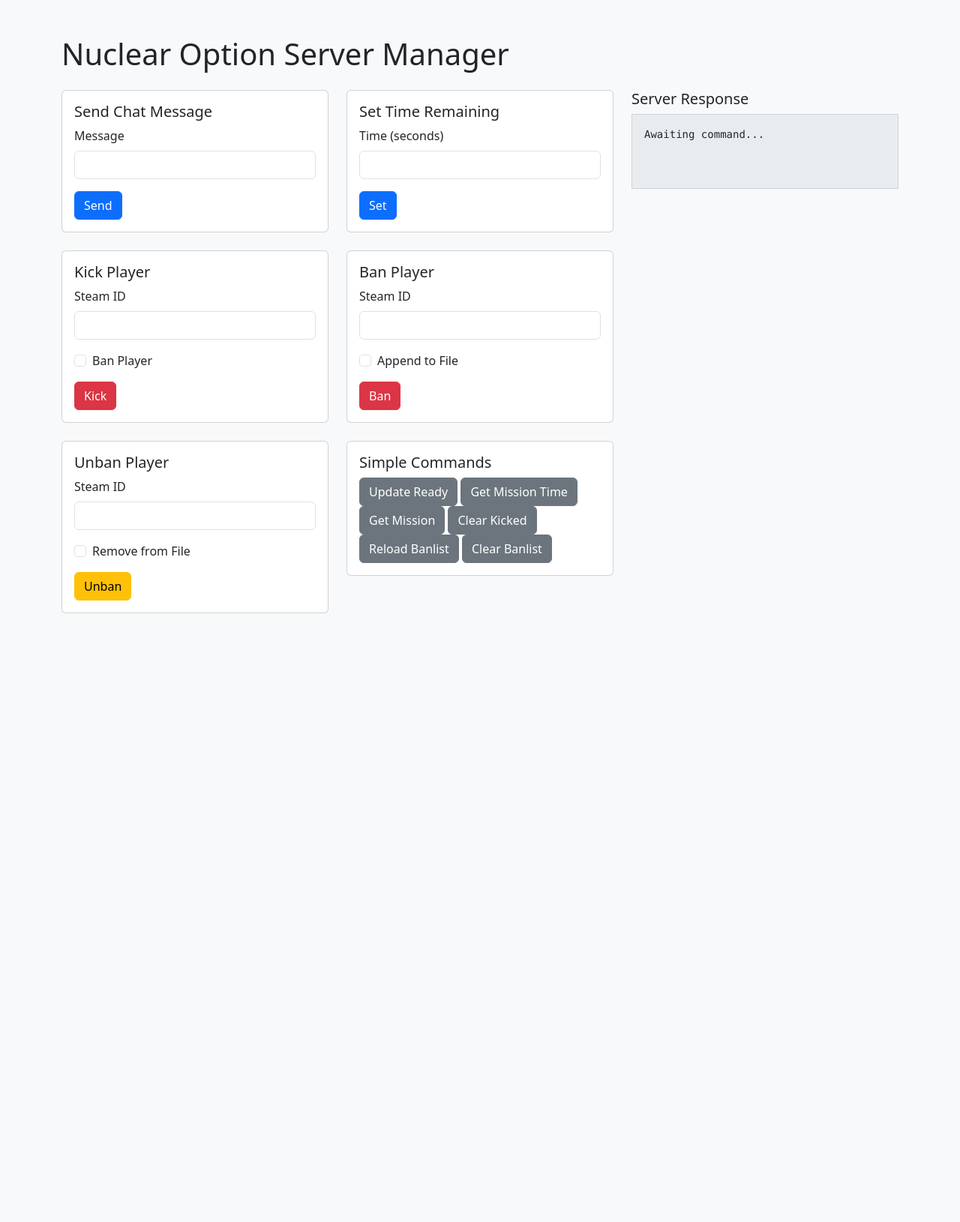
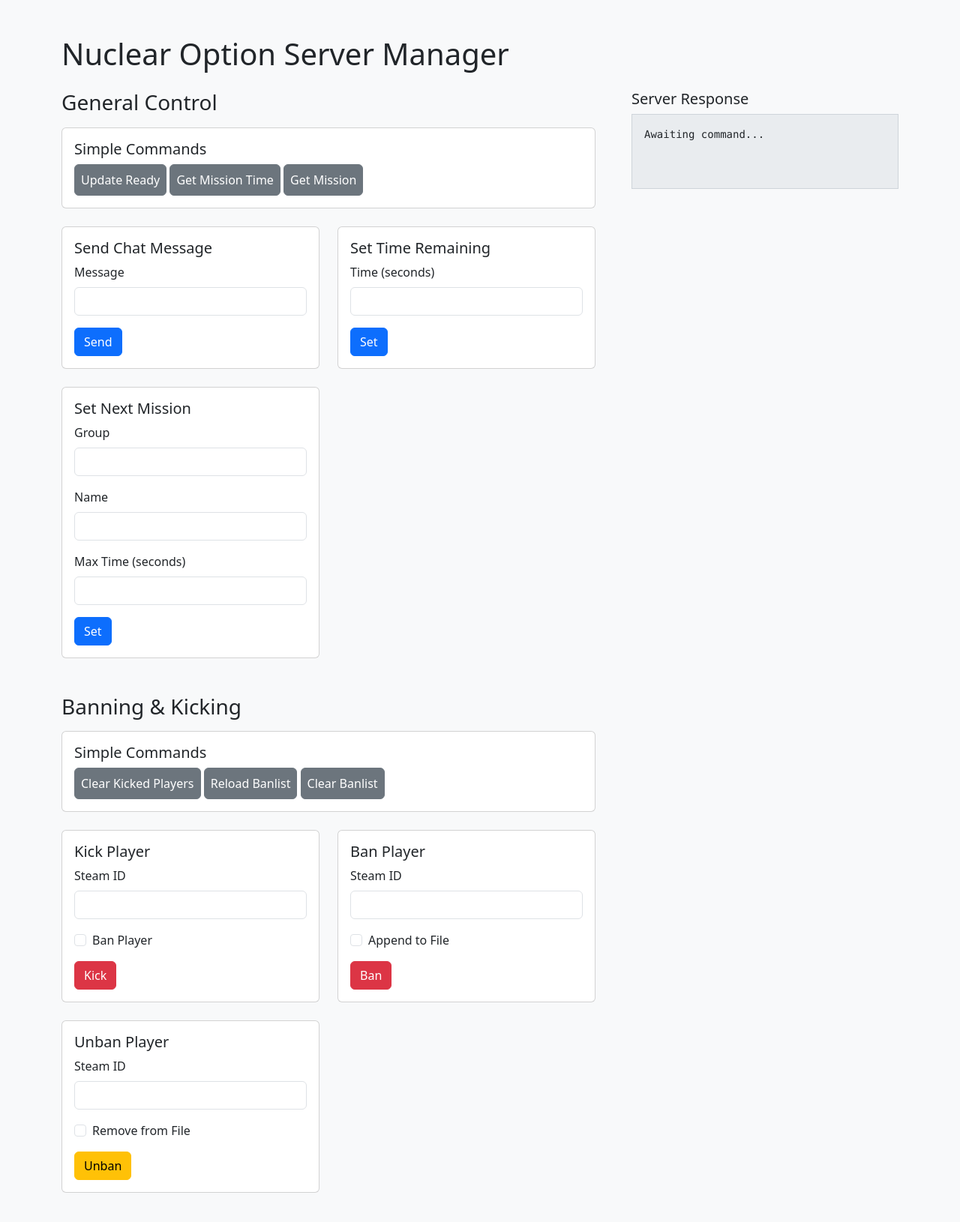
Before and after one commit to Shockfront-Studios/Nuclear-Option-Server-Tools, a Flask app: template ServerControlPanel/templates/index.html in a window 1280 px wide. Shown: the top 1630 px of the page at 75% size. Run offline with Flask 3, Linux system fonts and the light colour scheme; the template is opened without the code that fills it, so the values that code supplies are empty.

Commit message:
adding Set Next Mission and improving layout

```diff
--- a/ServerControlPanel/app.py
+++ b/ServerControlPanel/app.py
@@ -98,10 +98,15 @@ def set_time_remaining():
     data = request.get_json()
     time = data.get('time')
     if time is None:
-        return jsonify({'success': False, 'error': 'Time not provided'}), 400
+        return jsonify({'success': False, 'error': 'Time not provided.'}), 400
+    try:
+        time_float = float(time)
+    except (ValueError, TypeError):
+        return jsonify({'success': False, 'error': 'Invalid time format.'}), 400
+
     commander = create_remote_commander()
     success, response = server_commands.set_time_remaining(
-        commander, float(time))
+        commander, time_float)
     return jsonify({'success': success, 'response': response})
 
 
@@ -113,10 +118,15 @@ def set_next_mission():
     name = data.get('name')
     max_time = data.get('max_time')
     if not all([group, name, max_time]):
-        return jsonify({'success': False, 'error': 'Missing arguments'}), 400
+        return jsonify({'success': False, 'error': 'Missing parameters.'}), 400
+    try:
+        max_time_float = float(max_time)
+    except (ValueError, TypeError):
+        return jsonify({'success': False, 'error': 'Invalid time format.'}), 400
+
     commander = create_remote_commander()
     success, response = server_commands.set_next_mission(
-        commander, group, name, float(max_time))
+        commander, group, name, max_time_float)
     return jsonify({'success': success, 'response': response})
 
 
@@ -190,4 +200,5 @@ if __name__ == '__main__':
     if config.SSL_CERT_PATH and config.SSL_KEY_PATH:
         ssl_context = (config.SSL_CERT_PATH, config.SSL_KEY_PATH)
 
-    app.run(host=config.FLASK_HOST, port=config.FLASK_PORT, ssl_context=ssl_context)
+    app.run(host=config.FLASK_HOST, port=config.FLASK_PORT,
+            ssl_context=ssl_context)
--- a/ServerControlPanel/templates/index.html
+++ b/ServerControlPanel/templates/index.html
@@ -1,17 +1,24 @@
 <!DOCTYPE html>
 <html lang="en">
+
 <head>
     <meta charset="UTF-8">
     <meta name="viewport" content="width=device-width, initial-scale=1.0">
     <title>Nuclear Option Server Manager</title>
     <link href="https://cdn.jsdelivr.net/npm/bootstrap@5.3.0/dist/css/bootstrap.min.css" rel="stylesheet">
     <style>
+        html, body {
+            height: 100%;
+            overflow: hidden;
+        }
         body {
             background-color: #f8f9fa;
         }
+
         .command-card {
             margin-bottom: 1.5rem;
         }
+
         #response-area {
             white-space: pre-wrap;
             background-color: #e9ecef;
@@ -21,14 +28,33 @@
         }
     </style>
 </head>
+
 <body>
-    <div class="container py-5">
+    <div class="container py-5" style="height: 100%; display: flex; flex-direction: column;">
         <h1 class="mb-4">Nuclear Option Server Manager</h1>
 
+        <div class="row flex-grow-1">
+            <div class="col-md-8" style="max-height: calc(100vh - 150px); overflow-y: auto;">
+                <!-- Commands -->
                 <div class="row">
-            <div class="col-md-8">
+                    <!-- General Control Group -->
+                    <h3 class="mb-3">General Control</h3>
                     <div class="row">
-                    <!-- Command Forms -->
+                    </div>
+                    <div class="row">
+                        <div class="col-md-12">
+                            <div class="card command-card">
+                                <div class="card-body">
+                                    <h5 class="card-title">Simple Commands</h5>
+                                    <button class="btn btn-secondary p-2" data-command="update-ready">Update
+                                        Ready</button>
+                                    <button class="btn btn-secondary p-2" data-command="get-mission-time">Get Mission
+                                        Time</button>
+                                    <button class="btn btn-secondary p-2" data-command="get-mission">Get
+                                        Mission</button>
+                                </div>
+                            </div>
+                        </div>
                         <div class="col-md-6">
                             <div class="card command-card">
                                 <div class="card-body">
@@ -36,7 +62,8 @@
                                     <form id="send-chat-message-form">
                                         <div class="mb-3">
                                             <label for="chat-message" class="form-label">Message</label>
-                                        <input type="text" class="form-control" id="chat-message" name="message" required>
+                                            <input type="text" class="form-control" id="chat-message" name="message"
+                                                required>
                                         </div>
                                         <button type="submit" class="btn btn-primary">Send</button>
                                     </form>
@@ -50,7 +77,8 @@
                                     <form id="set-time-remaining-form">
                                         <div class="mb-3">
                                             <label for="time-remaining" class="form-label">Time (seconds)</label>
-                                        <input type="number" class="form-control" id="time-remaining" name="time" required>
+                                            <input type="number" class="form-control" id="time-remaining" name="time"
+                                                required>
                                         </div>
                                         <button type="submit" class="btn btn-primary">Set</button>
                                     </form>
@@ -60,11 +88,58 @@
                         <div class="col-md-6">
                             <div class="card command-card">
                                 <div class="card-body">
+                                    <h5 class="card-title">Set Next Mission</h5>
+                                    <form id="set-next-mission-form">
+                                        <div class="mb-3">
+                                            <label for="mission-group" class="form-label">Group</label>
+                                            <input type="text" class="form-control" id="mission-group" name="group"
+                                                required>
+                                        </div>
+                                        <div class="mb-3">
+                                            <label for="mission-name" class="form-label">Name</label>
+                                            <input type="text" class="form-control" id="mission-name" name="name"
+                                                required>
+                                        </div>
+                                        <div class="mb-3">
+                                            <label for="mission-max-time" class="form-label">Max Time (seconds)</label>
+                                            <input type="number" class="form-control" id="mission-max-time"
+                                                name="max_time" required>
+                                        </div>
+                                        <button type="submit" class="btn btn-primary">Set</button>
+                                    </form>
+                                </div>
+                            </div>
+                        </div>
+                    </div>
+
+                    <!-- Banning & Kicking Group -->
+                    <h3 class="mb-3 mt-4">Banning & Kicking</h3>
+                    <div class="row">
+                        <div class="col-md-12">
+                            <div class="card command-card">
+                                <div class="card-body">
+                                    <h5 class="card-title">Simple Commands</h5>
+                                    <button class="btn btn-secondary p-2" data-command="clear-kicked-players">Clear
+                                        Kicked
+                                        Players</button>
+                                    <button class="btn btn-secondary p-2" data-command="banlist-reload">Reload
+                                        Banlist</button>
+                                    <button class="btn btn-secondary p-2" data-command="banlist-clear">Clear
+                                        Banlist</button>
+                                </div>
+                            </div>
+                        </div>
+                    </div>
+                    <div class="row">
+                        <div class="col-md-6">
+                            <div class="card command-card">
+                                <div class="card-body">
                                     <h5 class="card-title">Kick Player</h5>
                                     <form id="kick-player-form">
                                         <div class="mb-3">
                                             <label for="kick-steam-id" class="form-label">Steam ID</label>
-                                        <input type="text" class="form-control" id="kick-steam-id" name="steam_id" required>
+                                            <input type="text" class="form-control" id="kick-steam-id" name="steam_id"
+                                                required>
                                         </div>
                                         <div class="form-check mb-3">
                                             <input class="form-check-input" type="checkbox" id="kick-ban" name="ban">
@@ -84,10 +159,12 @@
                                     <form id="ban-player-form">
                                         <div class="mb-3">
                                             <label for="ban-steam-id" class="form-label">Steam ID</label>
-                                        <input type="text" class="form-control" id="ban-steam-id" name="steam_id" required>
+                                            <input type="text" class="form-control" id="ban-steam-id" name="steam_id"
+                                                required>
                                         </div>
                                         <div class="form-check mb-3">
-                                        <input class="form-check-input" type="checkbox" id="ban-append" name="append">
+                                            <input class="form-check-input" type="checkbox" id="ban-append"
+                                                name="append">
                                             <label class="form-check-label" for="ban-append">
                                                 Append to File
                                             </label>
@@ -104,10 +181,12 @@
                                     <form id="unban-player-form">
                                         <div class="mb-3">
                                             <label for="unban-steam-id" class="form-label">Steam ID</label>
-                                        <input type="text" class="form-control" id="unban-steam-id" name="steam_id" required>
+                                            <input type="text" class="form-control" id="unban-steam-id" name="steam_id"
+                                                required>
                                         </div>
                                         <div class="form-check mb-3">
-                                        <input class="form-check-input" type="checkbox" id="unban-remove" name="remove">
+                                            <input class="form-check-input" type="checkbox" id="unban-remove"
+                                                name="remove">
                                             <label class="form-check-label" for="unban-remove">
                                                 Remove from File
                                             </label>
@@ -117,19 +196,8 @@
                                 </div>
                             </div>
                         </div>
-                    <div class="col-md-6">
-                        <div class="card command-card">
-                            <div class="card-body">
-                                <h5 class="card-title">Simple Commands</h5>
-                                <button class="btn btn-secondary" data-command="update-ready">Update Ready</button>
-                                <button class="btn btn-secondary" data-command="get-mission-time">Get Mission Time</button>
-                                <button class="btn btn-secondary" data-command="get-mission">Get Mission</button>
-                                <button class="btn btn-secondary" data-command="clear-kicked-players">Clear Kicked</button>
-                                <button class="btn btn-secondary" data-command="banlist-reload">Reload Banlist</button>
-                                <button class="btn btn-secondary" data-command="banlist-clear">Clear Banlist</button>
                     </div>
-                        </div>
-                    </div>
+
                 </div>
             </div>
             <div class="col-md-4">
@@ -162,21 +230,30 @@
             }
         }
 
-        document.getElementById('send-chat-message-form').addEventListener('submit', function(e) {
+        document.getElementById('send-chat-message-form').addEventListener('submit', function (e) {
             e.preventDefault();
             const formData = new FormData(this);
             const message = formData.get('message');
             sendCommand('/command/send-chat-message', { message });
         });
 
-        document.getElementById('set-time-remaining-form').addEventListener('submit', function(e) {
+        document.getElementById('set-time-remaining-form').addEventListener('submit', function (e) {
             e.preventDefault();
             const formData = new FormData(this);
             const time = formData.get('time');
             sendCommand('/command/set-time-remaining', { time });
         });
 
-        document.getElementById('kick-player-form').addEventListener('submit', function(e) {
+        document.getElementById('set-next-mission-form').addEventListener('submit', function (e) {
+            e.preventDefault();
+            const formData = new FormData(this);
+            const group = formData.get('group');
+            const name = formData.get('name');
+            const max_time = formData.get('max_time');
+            sendCommand('/command/set-next-mission', { group, name, max_time });
+        });
+
+        document.getElementById('kick-player-form').addEventListener('submit', function (e) {
             e.preventDefault();
             const formData = new FormData(this);
             const steam_id = formData.get('steam_id');
@@ -184,7 +261,7 @@
             sendCommand('/command/kick-player', { steam_id, ban });
         });
 
-        document.getElementById('ban-player-form').addEventListener('submit', function(e) {
+        document.getElementById('ban-player-form').addEventListener('submit', function (e) {
             e.preventDefault();
             const formData = new FormData(this);
             const steam_id = formData.get('steam_id');
@@ -192,7 +269,7 @@
             sendCommand('/command/banlist-add', { steam_id, append });
         });
 
-        document.getElementById('unban-player-form').addEventListener('submit', function(e) {
+        document.getElementById('unban-player-form').addEventListener('submit', function (e) {
             e.preventDefault();
             const formData = new FormData(this);
             const steam_id = formData.get('steam_id');
@@ -201,11 +278,12 @@
         });
 
         document.querySelectorAll('[data-command]').forEach(button => {
-            button.addEventListener('click', function() {
+            button.addEventListener('click', function () {
                 const command = this.getAttribute('data-command');
                 sendCommand(`/command/${command}`, {});
             });
         });
     </script>
 </body>
+
 </html>
```
Lines whose indentation alone changed are shown as unchanged.
